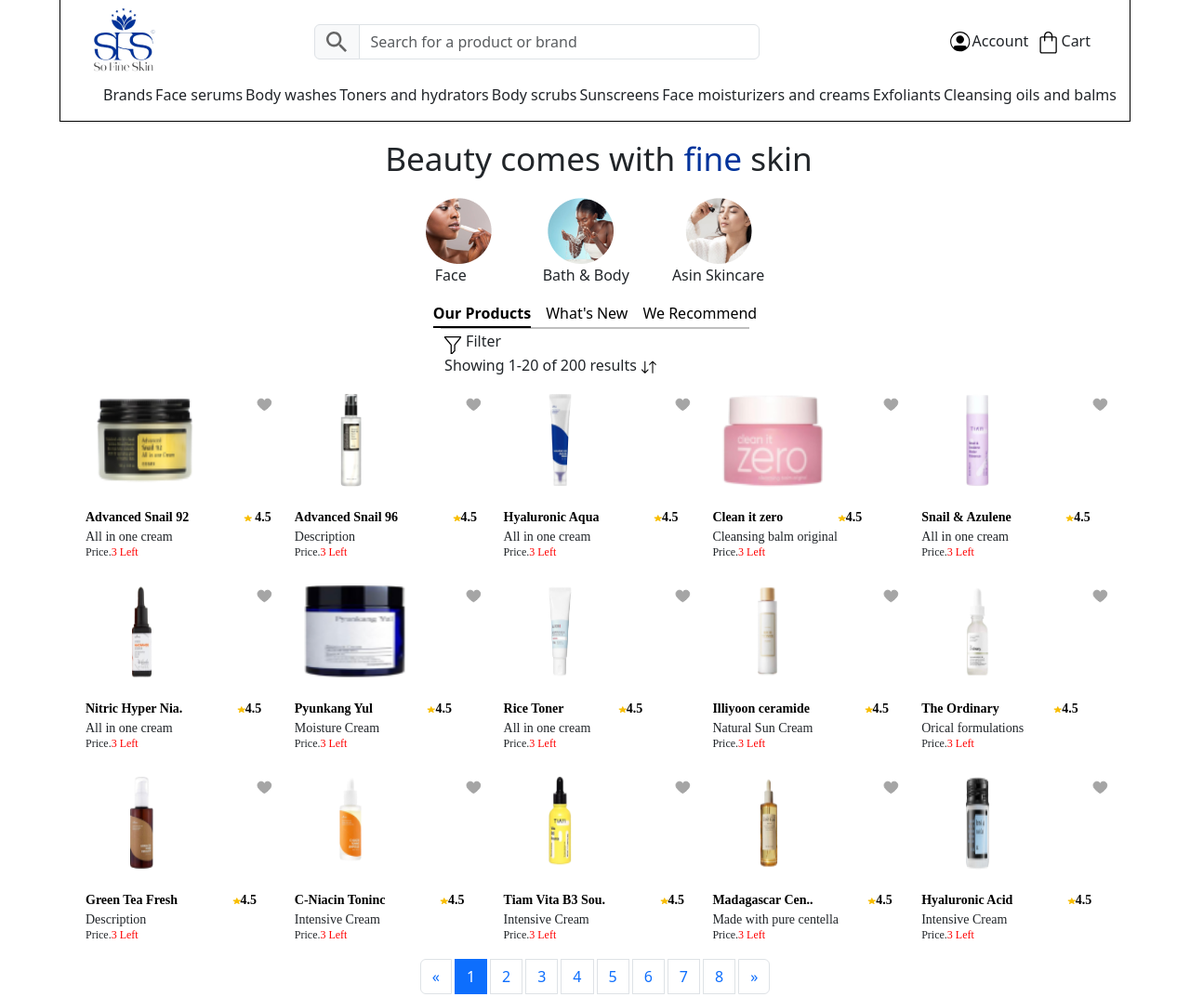
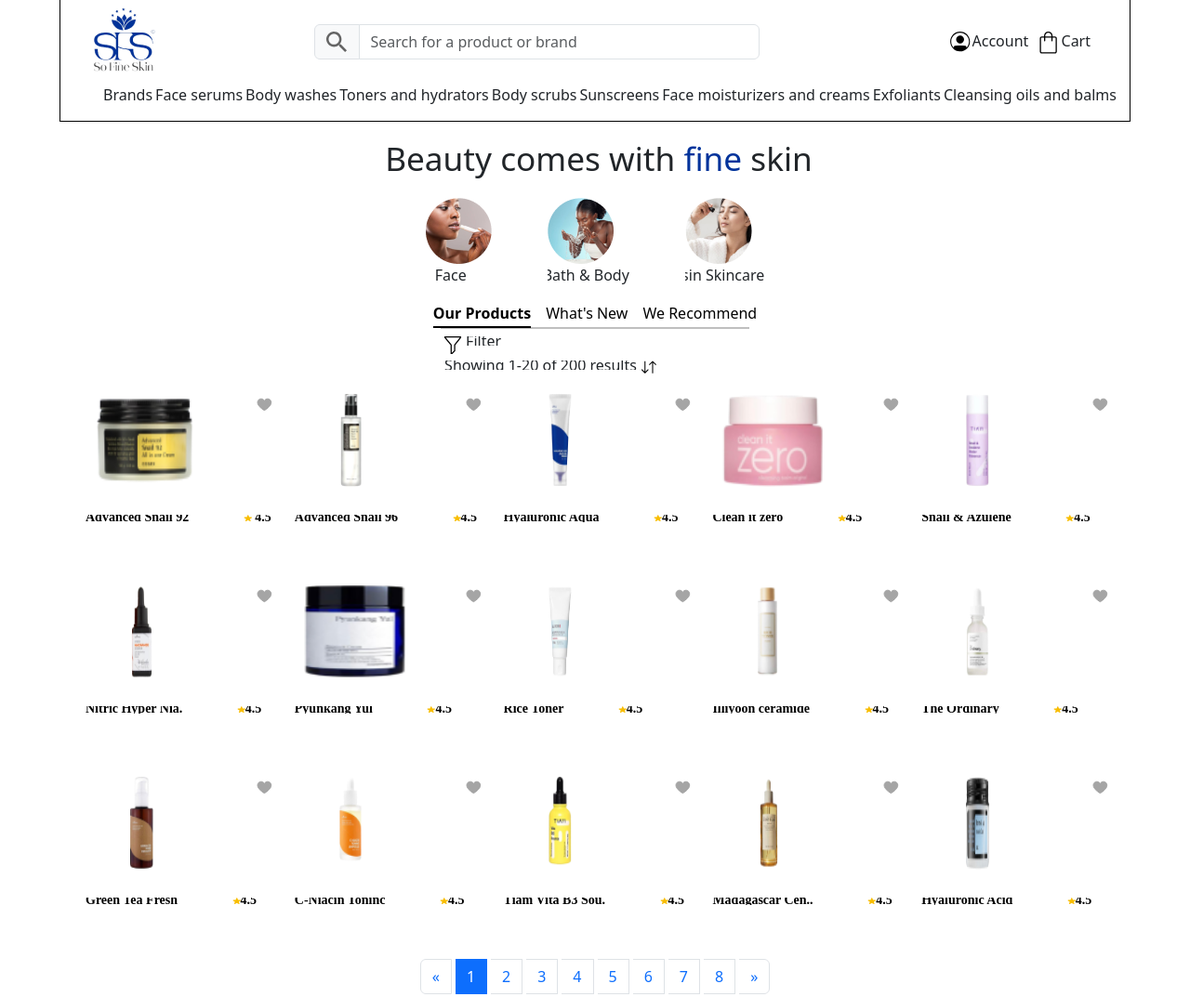
Before and after one commit to Favour-ag/soFineSkin, a plain HTML site: page index.html in a window 1280 px wide. Shown: the top 1073 px of the page at 93% size. Drawn offline with Linux system fonts and the light colour scheme.

Commit message:
code modification

```diff
--- a/css/styles.css
+++ b/css/styles.css
@@ -2,6 +2,7 @@
   padding: 0;
   margin: 0;
   box-sizing: border-box;
+  overflow-y: hidden;
 }
 
 .navbar-div {
```
